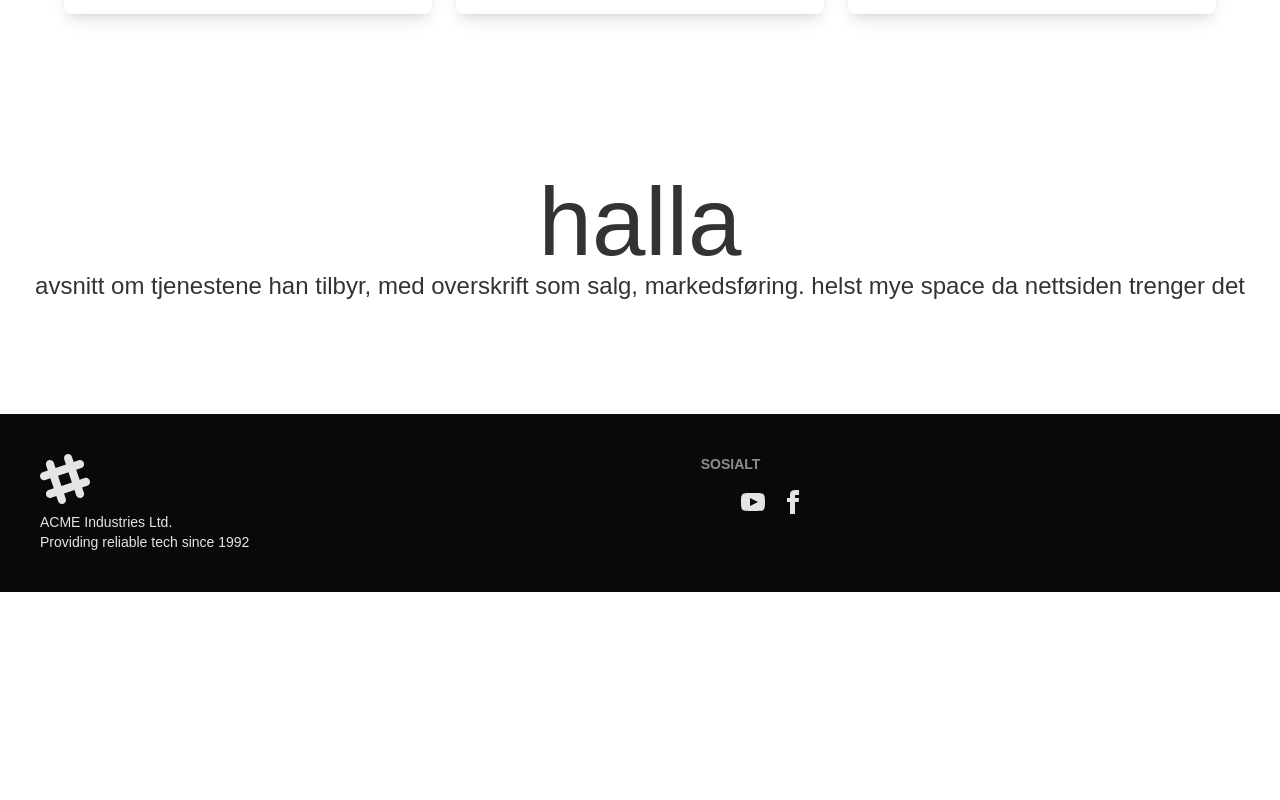
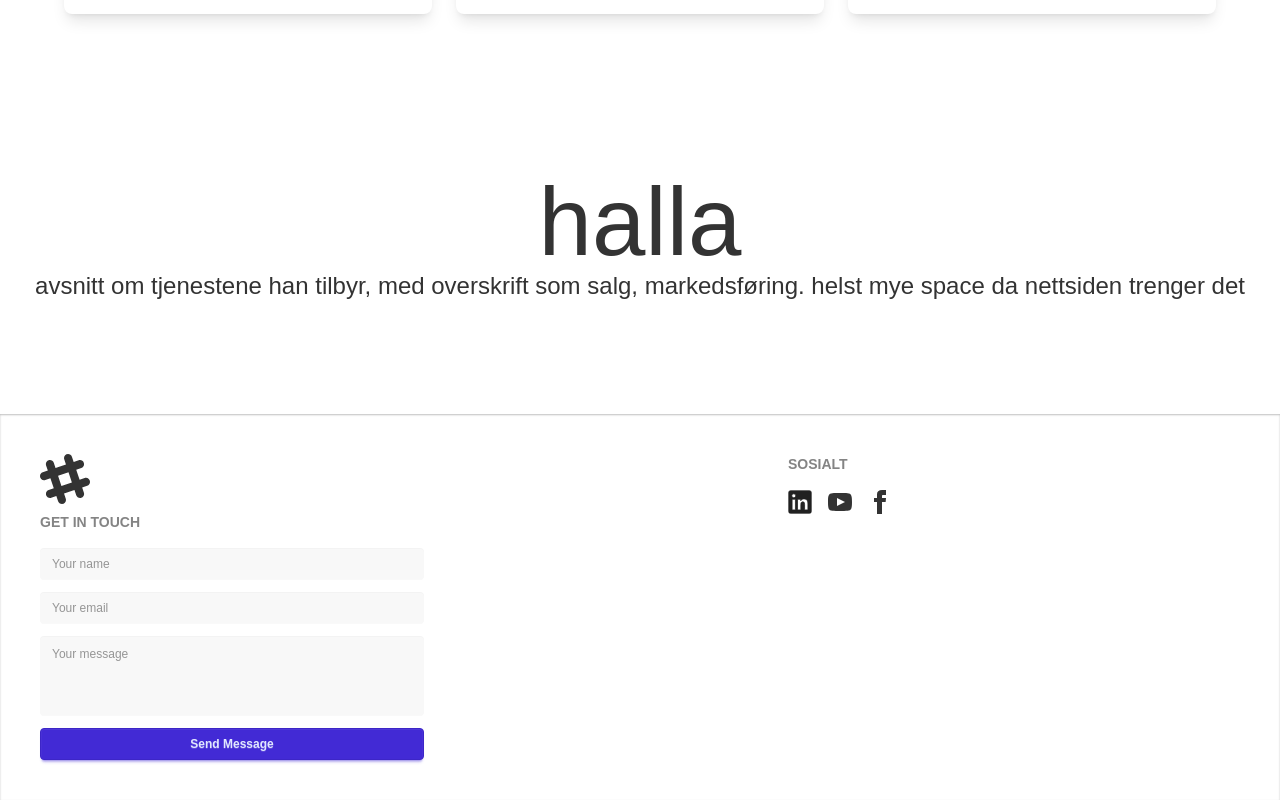
Before and after one commit to sofietessemwang/konsulentside, a Next.js app: page / in a window 1280 px wide. Shown: the part 1191-1991 px from the top of the page. Before the commit the page ends 1783 px from the top, so only its background shows below. Built offline with nearby package versions, Linux system fonts and the light colour scheme.

Commit message:
animasjoner og leker med design

```diff
--- a/app/globals.css
+++ b/app/globals.css
@@ -10,6 +10,7 @@
   --color-customaccent-hover: #d15a4f;
   --color-custombase: var(--background);
   --color-customprimary: var(--foreground);
+  --inset-shadow-top: inset 0 1px 2px rgba(0, 0, 0, 0.25);
 }
 
 @theme inline {
--- a/components/Footer.tsx
+++ b/components/Footer.tsx
@@ -1,11 +1,15 @@
 import React from "react";
+
+import FooterContactForm from "./FooterContactForm";
+import ContactForm from "./form";
 
 const Footer = () => {
   return (
     <>
-      <footer className="footer sm:footer-horizontal bg-neutral text-neutral-content p-10">
+      <footer className="footer sm:footer-horizontal inset-shadow-top p-10 relative bottom-0 z-50">
+
         <aside>
-          {/* her kan kontaktformen være hvis man ønsker det */}
+          {/* her kan man få inn en kul logo idk ser litt rart ut på nettsiden nå */}
           <svg
             width="50"
             height="50"
@@ -17,25 +21,23 @@ const Footer = () => {
           >
             <path d="M22.672 15.226l-2.432.811.841 2.515c.33 1.019-.209 2.127-1.23 2.456-1.15.325-2.148-.321-2.463-1.226l-.84-2.518-5.013 1.677.84 2.517c.391 1.203-.434 2.542-1.831 2.542-.88 0-1.601-.564-1.86-1.314l-.842-2.516-2.431.809c-1.135.328-2.145-.317-2.463-1.229-.329-1.018.211-2.127 1.231-2.456l2.432-.809-1.621-4.823-2.432.808c-1.355.384-2.558-.59-2.558-1.839 0-.817.509-1.582 1.327-1.846l2.433-.809-.842-2.515c-.33-1.02.211-2.129 1.232-2.458 1.02-.329 2.13.209 2.461 1.229l.842 2.515 5.011-1.677-.839-2.517c-.403-1.238.484-2.553 1.843-2.553.819 0 1.585.509 1.85 1.326l.841 2.517 2.431-.81c1.02-.33 2.131.211 2.461 1.229.332 1.018-.21 2.126-1.23 2.456l-2.433.809 1.622 4.823 2.433-.809c1.242-.401 2.557.484 2.557 1.838 0 .819-.51 1.583-1.328 1.847m-8.992-6.428l-5.01 1.675 1.619 4.828 5.011-1.674-1.62-4.829z"></path>
           </svg>
-          <p>
-            ACME Industries Ltd.
-            <br />
-            Providing reliable tech since 1992
-          </p>
+          <FooterContactForm />
+
+          {/* Keep the modal form for the contact button */}
+          <ContactForm />
         </aside>
 
         <nav>
           <h6 className="footer-title">Sosialt</h6>
           <div className="grid grid-flow-col gap-4">
-            <a href="/linkedin.svg">
-              <svg
-                xmlns="http://www.w3.org/2000/svg"
-                width="24"
-                height="24"
-                viewBox="0 0 24 24"
-                className="fill-current"
-              ></svg>
+            <a
+              href="https://linkedin.com"
+              target="_blank"
+              rel="noopener noreferrer"
+            >
+              <img src="/linkedin2.svg" alt="LinkedIn" className="w-6 h-6" />
             </a>
+
             <a>
               <svg
                 xmlns="http://www.w3.org/2000/svg"
--- /dev/null
+++ b/components/FooterContactForm.tsx
@@ -0,0 +1,74 @@
+'use client'
+import useContactForm from "@/hooks/useContactForm";
+import React from "react";
+
+const FooterContactForm = () => {
+    const {
+    name,
+    setName,
+    email,
+    setEmail,
+    message,
+    setMessage,
+    success,
+    isSubmitting,
+    onSubmit,
+  } = useContactForm();
+
+
+  return <>
+
+    <div className="w-full max-w-sm">
+      <h6 className="footer-title mb-4">Get in Touch</h6>
+
+      {success && (
+        <div className="mb-4 px-3 py-2 bg-green-100 text-green-800 rounded text-sm">
+          Message sent successfully!
+        </div>
+      )}
+
+      <form onSubmit={onSubmit} className="space-y-3">
+        <input
+          className="input input-sm w-full bg-base-200 border-0"
+          value={name}
+          onChange={(e) => setName(e.target.value)}
+          type="text"
+          placeholder="Your name"
+          required
+        />
+
+        <input
+          className="input input-sm w-full bg-base-200 border-0"
+          value={email}
+          onChange={(e) => setEmail(e.target.value)}
+          type="email"
+          placeholder="Your email"
+          required
+        />
+
+        <textarea
+          className="textarea textarea-sm w-full bg-base-200 border-0 resize-none"
+          value={message}
+          onChange={(e) => setMessage(e.target.value)}
+          placeholder="Your message"
+          rows={3}
+          required
+        />
+
+        <button
+          className="btn btn-sm btn-primary w-full"
+          type="submit"
+          disabled={isSubmitting}
+        >
+          {isSubmitting ? "Sending..." : "Send Message"}
+        </button>
+      </form>
+    </div>
+
+
+
+
+  </>;
+};
+
+export default FooterContactForm;
--- a/components/Navbar.tsx
+++ b/components/Navbar.tsx
@@ -7,8 +7,6 @@ import { useEmailForm } from "@/context/EmailFormContext";
 const Navbar = () => {
   const [isMenuOpen, setIsMenuOpen] = useState(false);
   const { isOpen, toggleOpen } = useEmailForm();
-
-
 
   const toggleMenu = () => {
     setIsMenuOpen(!isMenuOpen);
@@ -164,7 +162,7 @@ const Navbar = () => {
                 variant={"bg-customaccent hover:bg-customaccent-hover w-full"}
                 opensEmailForm
                 onClick={() => {
-                 toggleOpen();
+                  toggleOpen();
                   closeMenu();
                 }}
               />
--- a/components/form.tsx
+++ b/components/form.tsx
@@ -1,50 +1,38 @@
 "use client";
 import React, { FormEvent, useState } from "react";
 import { useEmailForm } from "@/context/EmailFormContext";
+import useContactForm from "@/hooks/useContactForm";
 
 const ContactForm = () => {
   const { isOpen, toggleOpen } = useEmailForm();
 
-  const [name, setName] = useState("");
-  const [email, setEmail] = useState("");
-  const [message, setMessage] = useState("");
-  const [success, setSuccess] = useState(false);
+ const {
+    name,
+    setName,
+    email,
+    setEmail,
+    message,
+    setMessage,
+    success,
+    isSubmitting,
+    onSubmit,
+    resetForm,
+  } = useContactForm();
 
   if (!isOpen) return null;
 
-  const onSubmit = async (e: FormEvent) => {
-    e.preventDefault();
+  const handleClose = () => {
+    resetForm();
+    toggleOpen();
+  };
 
-    try {
-      const res = await fetch("/api/contact", {
-        method: "POST",
-        body: JSON.stringify({
-          name,
-          email,
-          message,
-        }),
-        headers: {
-          "content-type": "application/json",
-        },
-      });
-      if (res.ok) {
-        setName("");
-        setEmail("");
-        setMessage("");
-        setSuccess(true); // Show notification
-        setTimeout(() => setSuccess(false), 3000);
-      }
-    } catch (err: any) {
-      console.error("error", err);
-    }
-  };
 
   return (
     <div className=" fixed inset-0 z-50 flex items-center justify-center  backdrop-blur-sm bg-base-300/50 ">
       <div className=" flex flex-col items-center w-full max-w-md p-8 bg-white rounded shadow-lg relative">
         <button
           className="absolute top-2 right-2 text-2xl cursor-pointer"
-          onClick={toggleOpen}
+          onClick={handleClose}
           aria-label="Close"
         >
           &times;
@@ -92,7 +80,9 @@ const ContactForm = () => {
           <button
             className="btn btn-soft btn-secondary w-full bg-[#FF6F61] text-[#333333]"
             type="submit"
+            disabled={isSubmitting}
           >
+            {isSubmitting ? "Submitting..." : "Submit"}
             Submit
           </button>
         </form>
--- a/components/home/FrontPicture.tsx
+++ b/components/home/FrontPicture.tsx
@@ -1,7 +1,11 @@
-import React from "react";
+"use client";
+import React, { useEffect, useState } from "react";
 import Button from "../Button";
+import { slideFromRight, useSlideIn } from "@/hooks/useAnimations";
 
 const FrontPicture = () => {
+  const { isVisible, isMounted } = useSlideIn(100);
+
   return (
     <>
       <div
@@ -13,8 +17,13 @@ const FrontPicture = () => {
         <div className="hero-overlay"></div>
         {/* vet ikke helt om jeg liker fargen på denne altså */}
         <div className="absolute inset-0 flex items-center justify-start pl-8 md:pl-16 lg:pl-24">
-          <div className="text-customprimary bg-white/90 rounded-sm p-8 max-w-md">
-            <h1 className="mb-5 text-5xl font-bold">Skape muligheter</h1>
+          <div
+            className={`text-customprimary bg-white/90 rounded-sm p-8 max-w-md ${slideFromRight(
+              isVisible,
+              isMounted
+            )}`}
+          >
+            <h1 className="mb-5 text-5xl font-bold ">Skape muligheter</h1>
             <p className="mb-5">
               Her kan man ha en bra pitch, motiverende ord ett eller annet, kan
               også ha kontakt meg knappen her i stedet for les mer. men noe
--- a/components/home/TextBoxes.tsx
+++ b/components/home/TextBoxes.tsx
@@ -2,14 +2,21 @@
 import React from "react";
 import Button from "../Button";
 import { useEmailForm } from "@/context/EmailFormContext";
+import { slideFromBottom, useScrollAnimation } from "@/hooks/useAnimations";
 
 const TextBoxes = () => {
   const { isOpen, toggleOpen } = useEmailForm();
+  const isVisible = useScrollAnimation(0.1);
 
   return (
     <>
       <div className="relative -mt-5 px-4 md:px-8 lg:px-16 ">
-        <div className="flex flex-col  md:flex-row gap-6 justify-center items-center md:items-stretch max-w-6xl mx-auto">
+        <div
+          id="scroll-animate"
+          className={`flex flex-col  md:flex-row gap-6 justify-center items-center md:items-stretch max-w-6xl mx-auto
+        ${slideFromBottom(isVisible)}
+                  `}
+        >
           <div className="bg-white rounded-lg shadow-lg p-6 flex flex-col flex-1 max-w-sm">
             {/* Content for box 1 */}
             <h2 className="text-2xl font-bold">Kom i gang</h2>
--- /dev/null
+++ b/hooks/useAnimations.ts
@@ -0,0 +1,71 @@
+'use client'
+import { useEffect, useState } from 'react';
+
+//main animation hook
+export const useSlideIn =(delay: number = 100)=> {
+    const [isVisible, setIsVisible] = useState(false); //start invisible
+    const [isMounted, setIsMounted] = useState(false);
+
+    useEffect(() => {
+        setIsMounted(true);
+        const timer = setTimeout(() => { //waits delay ms before setting to true
+            setIsVisible(true); //after delay, show it
+        }, delay);
+
+        return () => clearTimeout(timer); //cleanup timer if unmounts
+    }, [delay]);
+
+    return {isVisible, isMounted}; //return visibility status
+};
+
+//scroll triggered animation hook
+export const useScrollAnimation = (threshold: number=0.1) => {
+    const [isVisible, setIsVisible] = useState(false); //start hidden
+
+    useEffect(() => {
+        const observer = new IntersectionObserver((
+            [entry]
+        ) => {
+            if(entry.isIntersecting){
+                setIsVisible(true); //show when in view
+            }
+        }, {threshold} //%of element that must be vissible to trigger
+    );
+
+    const element = document.getElementById('scroll-animate'); //watches for an element with id this name
+    if(element){
+        observer.observe(element); //start watching
+    }
+    return() => observer.disconnect(); //stop watching when unmounted
+    }, [threshold]);
+    return isVisible;
+};
+
+//animation class builders
+export const slideFromRight = (isVisible: boolean, isMounted: boolean = true) => {
+    if (!isMounted) return 'translate-x-full opacity-0';
+   return  `
+    transition-all duration-1000 ease-out
+    ${isVisible ? 'translate-x-0 opacity-100' : 'translate-x-full opacity-0'}
+  `;
+};
+
+export const slideFromLeft = (isVisible: boolean) => `
+  transition-all duration-1000 ease-out
+  ${isVisible ? 'translate-x-0 opacity-100' : '-translate-x-full opacity-0'}
+`;
+
+export const slideFromBottom = (isVisible: boolean) => `
+  transition-all duration-1000 ease-out
+  ${isVisible ? 'translate-y-0 opacity-100' : 'translate-y-full opacity-0'}
+`;
+
+export const fadeIn = (isVisible: boolean, duration: string = 'duration-1000') => `
+  transition-opacity ${duration} ease-out
+  ${isVisible ? 'opacity-100' : 'opacity-0'}
+`;
+
+export const scaleIn = (isVisible: boolean) => `
+  transition-all duration-700 ease-out
+  ${isVisible ? 'scale-100 opacity-100' : 'scale-75 opacity-0'}
+`;
--- /dev/null
+++ b/hooks/useContactForm.ts
@@ -0,0 +1,60 @@
+'use client'
+import React, { FormEvent, useState } from "react";
+
+const useContactForm = () => {
+    const [name, setName] = useState("");
+      const [email, setEmail] = useState("");
+      const [message, setMessage] = useState("");
+      const [success, setSuccess] = useState(false);
+      const [isSubmitting, setIsSubmitting] = useState(false);
+
+      const onSubmit = async (e: FormEvent) => {
+          e.preventDefault();
+          setIsSubmitting(true);
+
+          try {
+            const res = await fetch("/api/contact", {
+              method: "POST",
+              body: JSON.stringify({
+                name,
+                email,
+                message,
+              }),
+              headers: {
+                "content-type": "application/json",
+              },
+            });
+            if (res.ok) {
+              setName("");
+              setEmail("");
+              setMessage("");
+              setSuccess(true); // Show notification
+              setTimeout(() => setSuccess(false), 3000);
+            }
+          } catch (err: any) {
+            console.error("error", err);
+          }
+        };
+
+        const resetForm = () => {
+        setName("");
+        setEmail("");
+        setMessage("");
+        setSuccess(false);
+  };
+
+  return {
+    name,
+    setName,
+    email,
+    setEmail,
+    message,
+    setMessage,
+    success,
+    isSubmitting,
+    onSubmit,
+    resetForm,
+  };
+};
+
+export default useContactForm;
```
Also changed, not shown: public/linkedin2.svg (added), public/whiteOffice.jpg (added).
